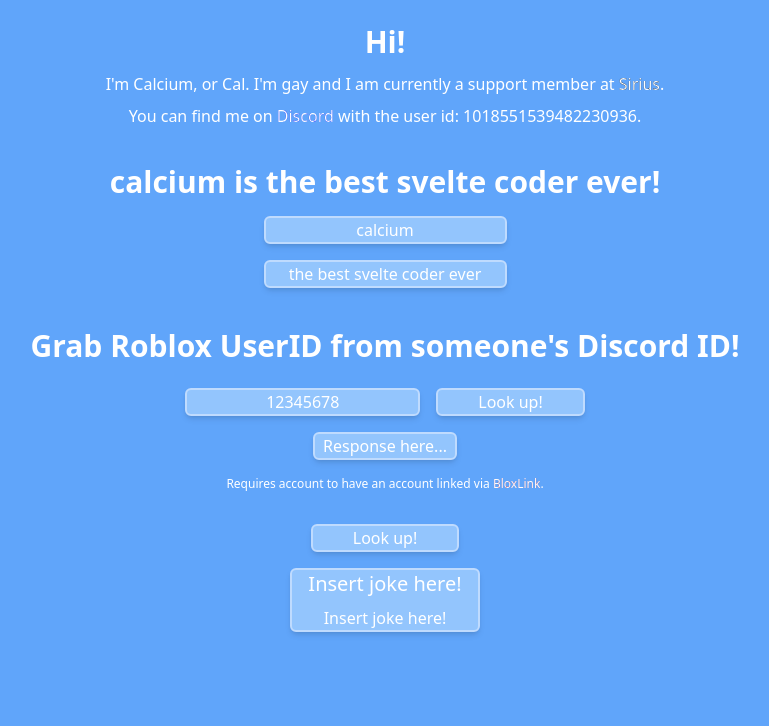
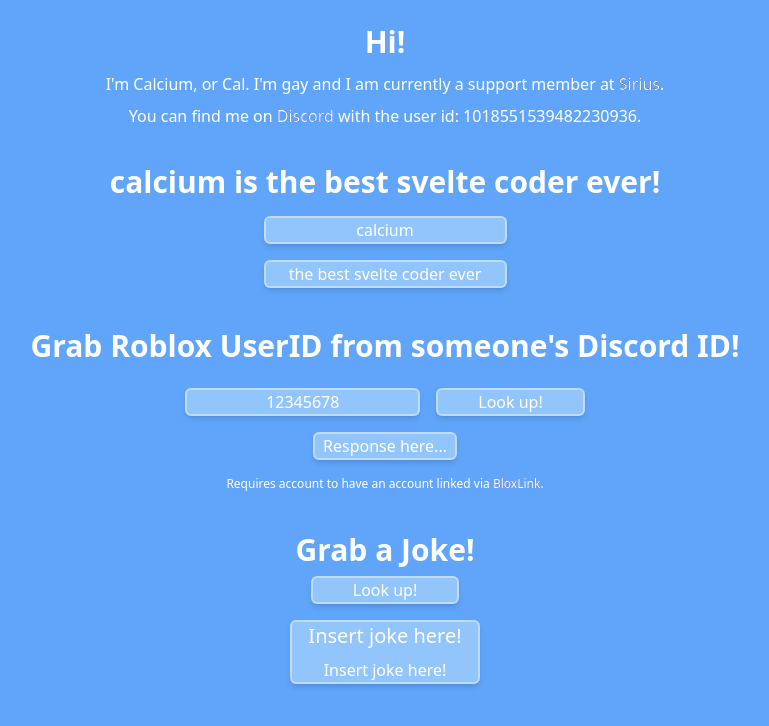
Before and after one commit to calciumista/shiny-parakeet, a SvelteKit app: page / in a window 1280 px wide. Shown: the top 726 px of the page, without its empty margins (255-1024 px from the left). Built offline with nearby package versions, Linux system fonts and the light colour scheme.

Commit message:
MAY have forgot the header. oops.

```diff
--- a/src/routes/joke.svelte
+++ b/src/routes/joke.svelte
@@ -23,6 +23,7 @@
 </script>
 
 <div class="flex flex-col items-center py-4 px-2">
+  <h1 class="text-3xl font-bold text-white text-center hover:scale-110 transition-all duration-200 py-2">Grab a Joke!</h1>
   <button on:click={grabJoke} class="bg-blue-300 text-center rounded-md shadow-md border-2 border-blue-200 hover:scale-105 transition-all duration-200 text-white text-bold px-10" id="lookup"> Look up! </button>
   <div class="py-2" />
   <div class="border-spacing-4">
```
